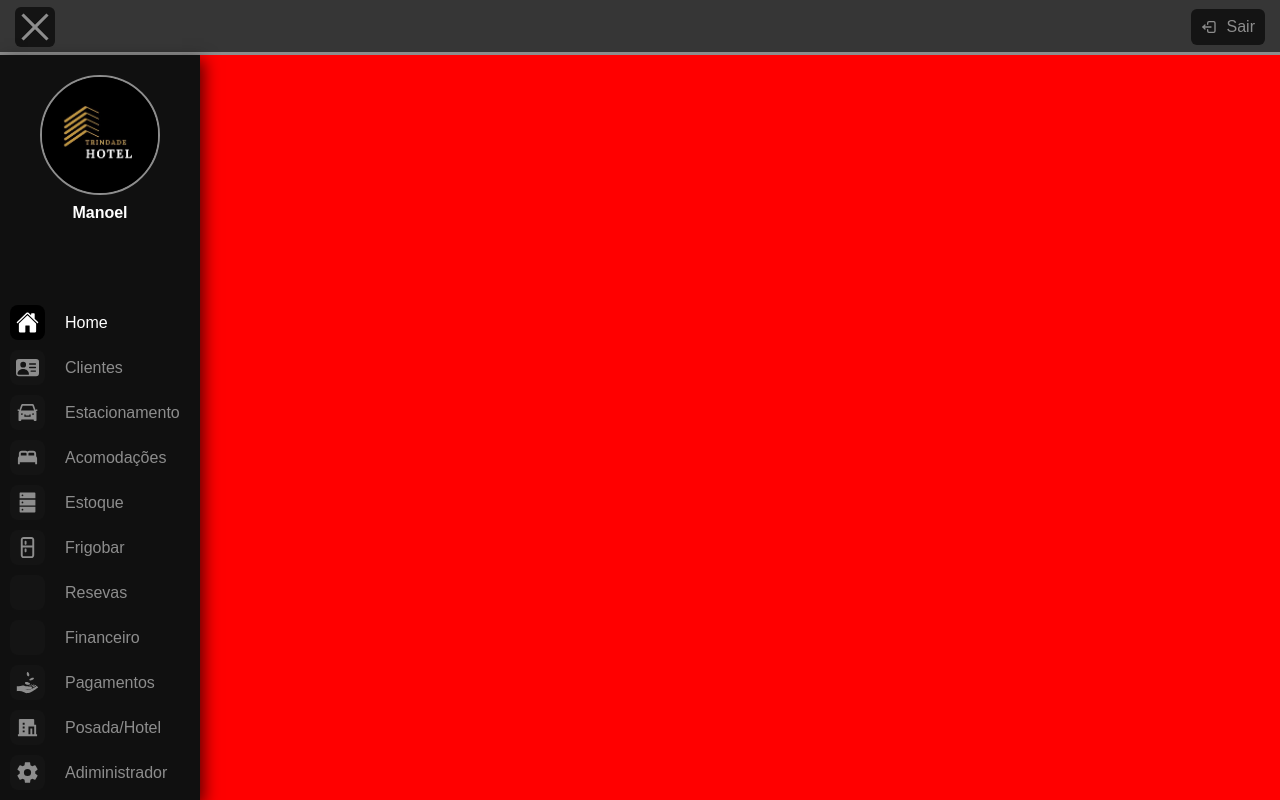
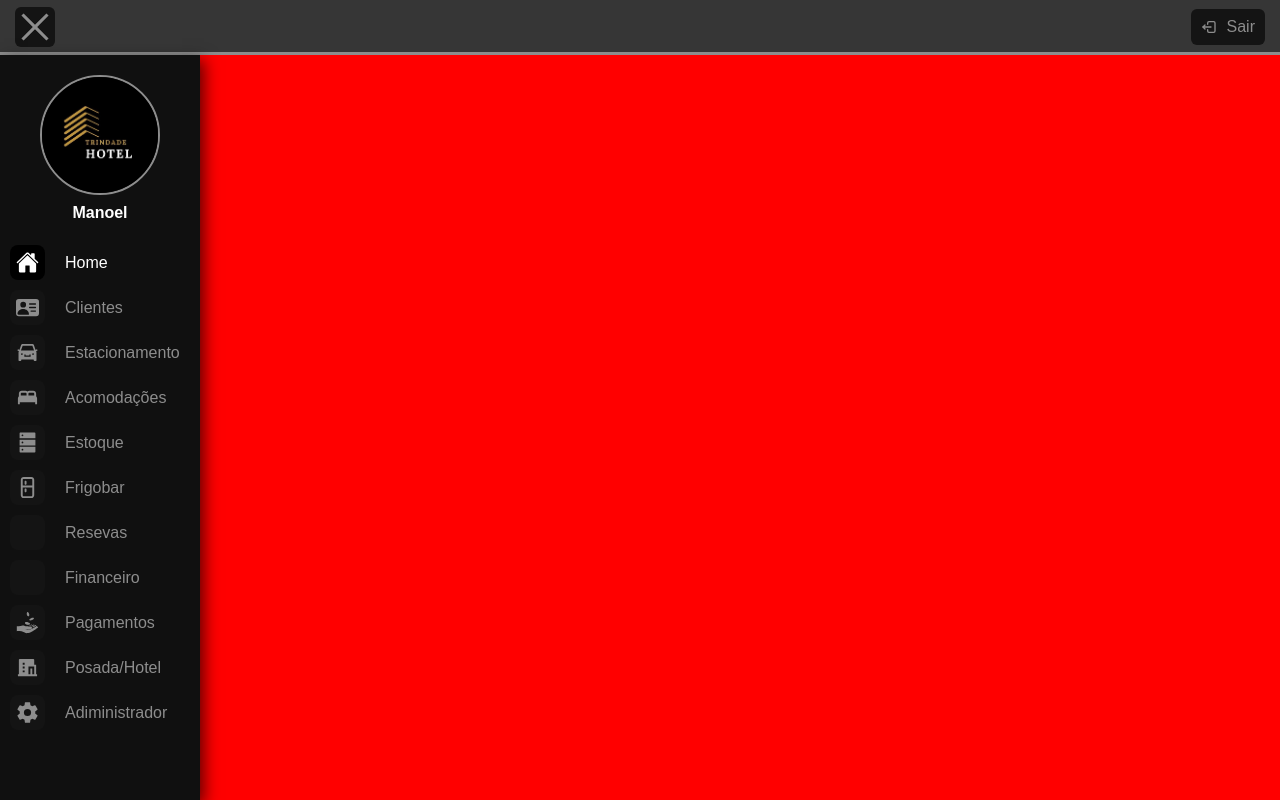
Before and after one commit to ManoelFSS/STAR_HOTEL, a React (Vite) app: page / in a window 1280 px wide. Both pictures are taken after a click on the button "Entrar". Built offline with nearby package versions, Linux system fonts and the light colour scheme; some icons are missing.

Commit message:
correçoes menu img

```diff
--- a/src/componentes/menu/Menu.jsx
+++ b/src/componentes/menu/Menu.jsx
@@ -17,17 +17,14 @@ import { useAppContext } from "../../AppContext";
 
 export const Menu = () => {
 
-    const { toggle,levelRestrito } = useAppContext();
+    const { toggle, levelRestrito } = useAppContext();
     const [classAtiva, setClassAtiva] = useState("Home")
     const [classLink, setClassLink] = useState("Home")
 
-    const menuStyle = {
-        width: toggle ? "60px" : "200px"
-    };
 
     return (
-        <nav className={styles.nave_Ber} style={menuStyle}>
-            <div style={{display:!toggle ? "block" : "none"}}>
+        <nav className={styles.nave_Ber} style={{width: toggle ? "60px" : "200px"}}>
+            <div  style={{display:!toggle ? "block" : "none"}}>
                 <img src={Logo} alt="Logo tipo" />
                 <h4>Manoel</h4>
             </div>
--- a/src/componentes/menu/Menu.module.css
+++ b/src/componentes/menu/Menu.module.css
@@ -61,8 +61,7 @@
 .nave_Ber ul {
     list-style: none;
     width: 100%;
-    position: absolute;
-    bottom: 10px;
+    margin-top: 40px;
 }
 
 .nave_Ber ul li{
```
